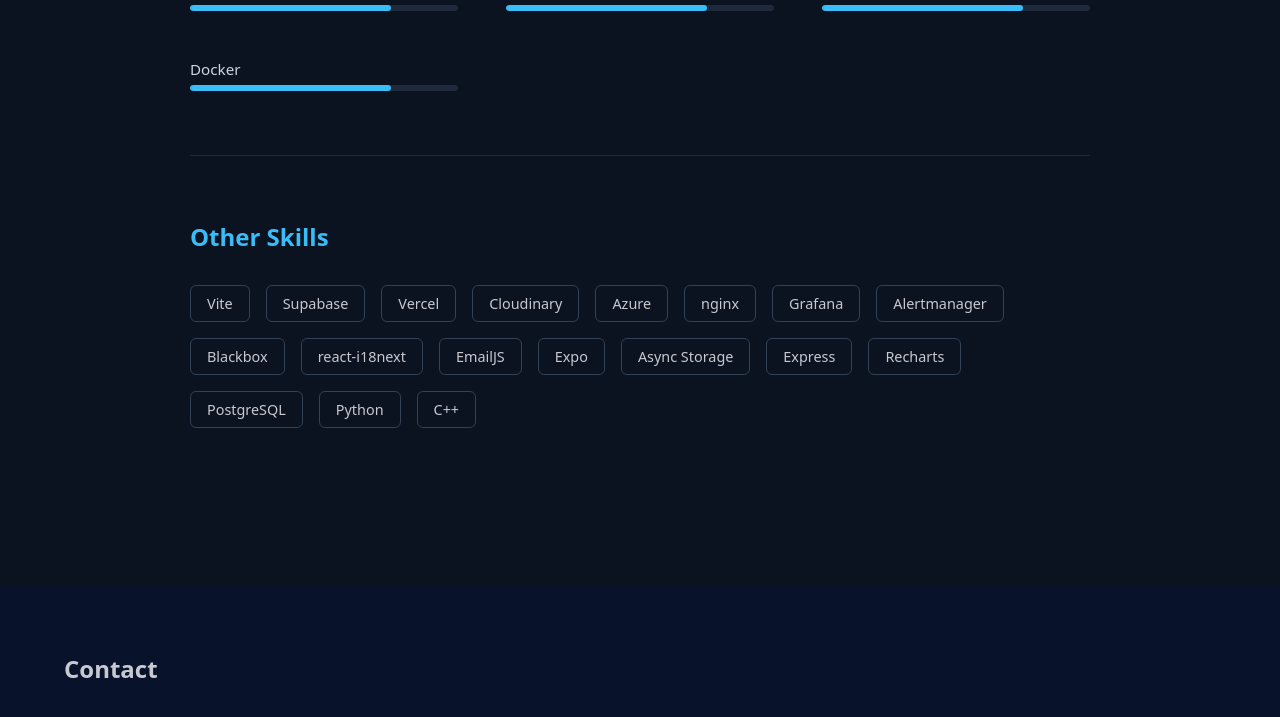
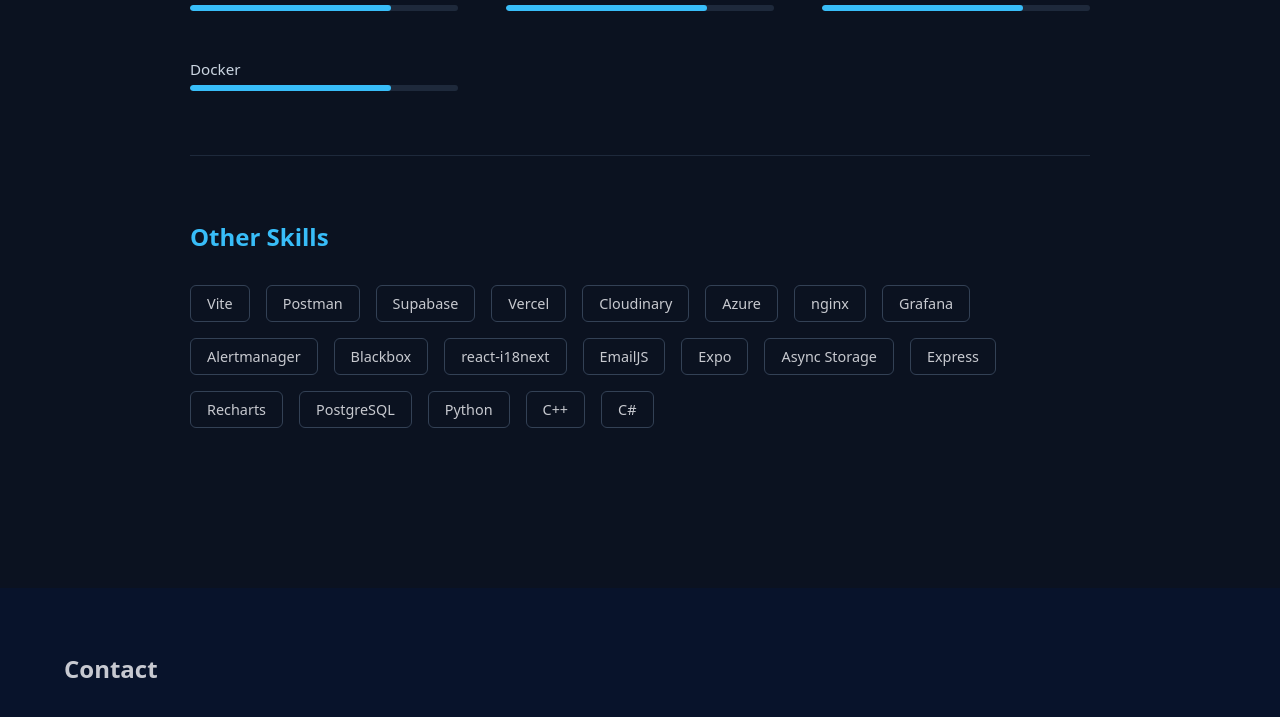
Before and after one commit to BozhidarZagorov/myCV, a React (Vite) app: page / in a window 1280 px wide. Shown: the part 3857-4574 px from the top of the page. Built offline with nearby package versions, Linux system fonts and the light colour scheme.

Commit message:
add other skills

```diff
--- a/src/sections/CV.jsx
+++ b/src/sections/CV.jsx
@@ -298,6 +298,7 @@
 
           <div className="skills-list">
             <span>Vite</span>
+            <span>Postman</span>
             <span>Supabase</span>
             <span>Vercel</span>
             <span>Cloudinary</span>
@@ -315,6 +316,7 @@
             <span>PostgreSQL</span>
             <span>Python</span>
             <span>C++</span>
+            <span>C#</span>
           </div>
         </div>
 
```
